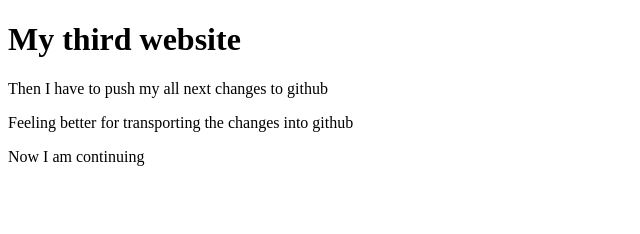
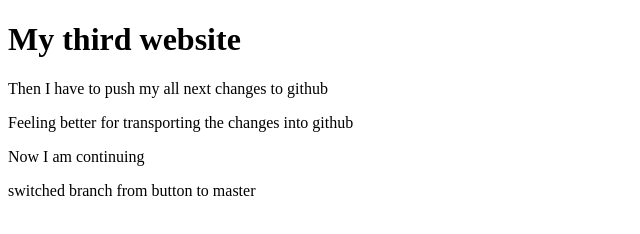
Before and after one commit to programmersufian/my-third-website, a plain HTML site: page index.html in a window 1280 px wide. Shown: the whole page, without its empty margins (0-640 px from the left). Drawn offline with Linux system fonts and the light colour scheme.

Commit message:
switched

```diff
--- a/index.html
+++ b/index.html
@@ -10,5 +10,6 @@
     <p>Then I have to push my all next changes to github</p>
     <p>Feeling better for transporting the changes into github</p>
     <p>Now I am continuing</p>
+    <p>switched branch from button to master</p>
 </body>
 </html>
```
